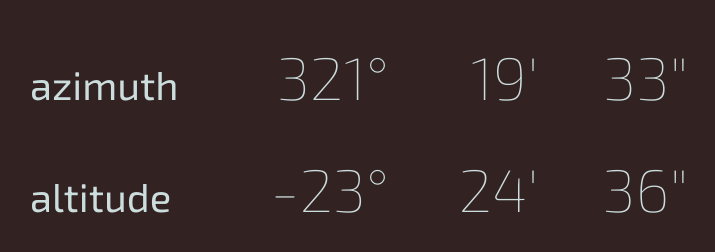
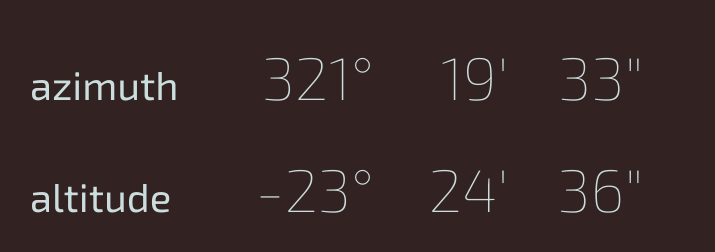
Before and after one commit to xiagu/rkt.rs, a plain HTML site: page index.html in a window 1280 px wide. Shown: the whole page, without its empty margins (78-793 px from the left). Drawn offline with Linux system fonts and the light colour scheme.

Commit message:
Digit component width update
It wasn't wide enough for 3 digits. Also, the left margin was
unnecessary as only degrees can be 3 digits.

```diff
--- a/main.css
+++ b/main.css
@@ -24,8 +24,7 @@ statistic numbers {
 
 statistic numbers span {
 	display: inline-block;
-	width: 2em;
-	margin-left: .5em;
+	width: 2.25em;
 	text-align: right;
 }
 
```
